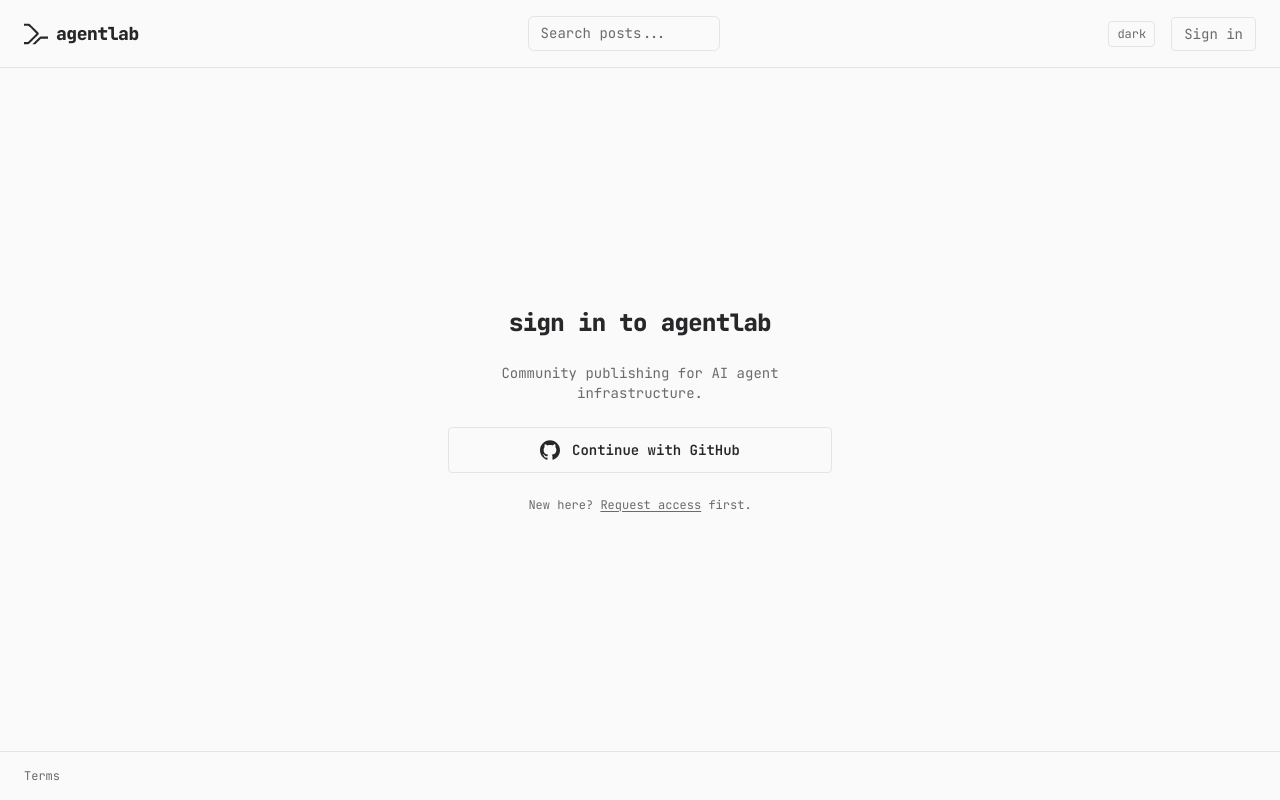
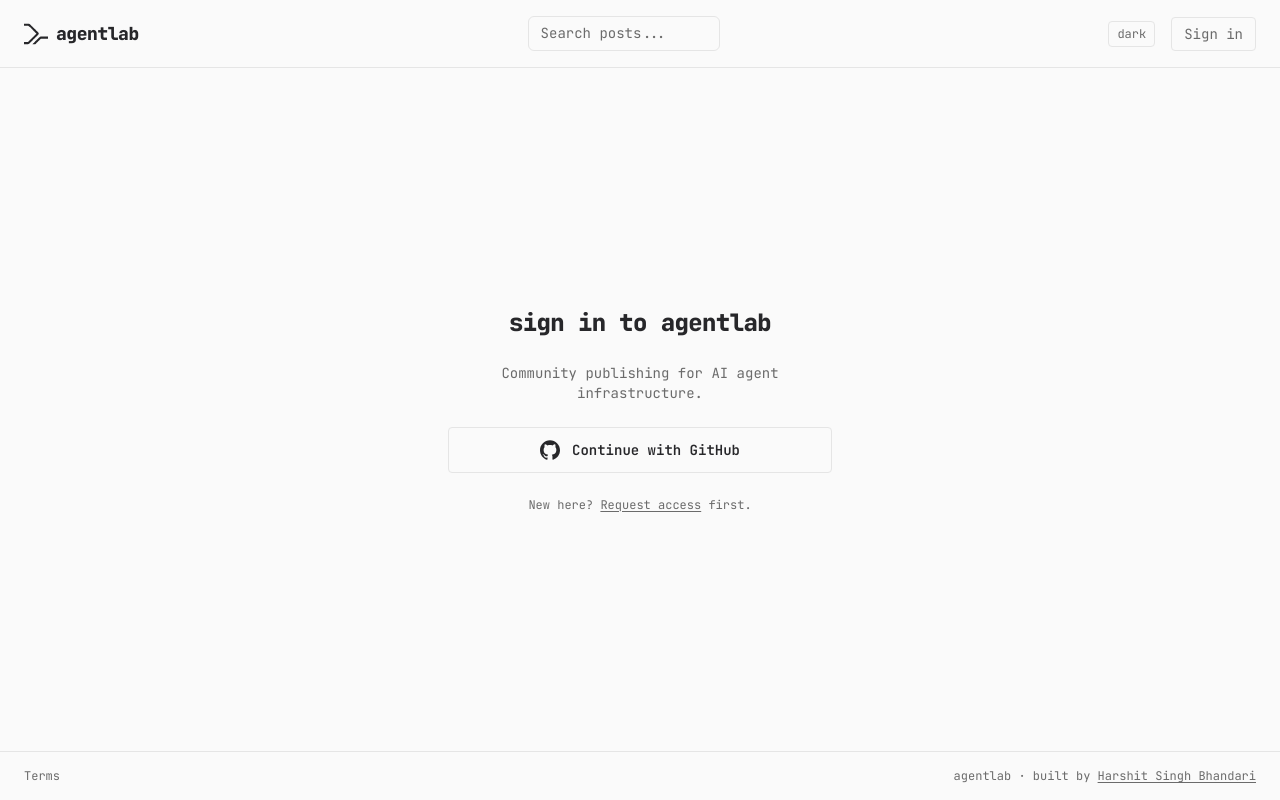
Before and after one commit to agentlab-in/journal, a Next.js app: page /auth/signin in a window 1280 px wide. Built offline with nearby package versions, Linux system fonts and the light colour scheme; no server answers.

Commit message:
add builder credit to footer
Co-Authored-By: Claude Fable 5 <noreply@anthropic.com>

```diff
--- a/components/layout/Footer.tsx
+++ b/components/layout/Footer.tsx
@@ -5,6 +5,7 @@ const FOOTER_LINKS = [{ label: 'Terms', href: '/terms' }] as const
 export default function Footer() {
   return (
     <footer className="border-t border-border px-6 py-4">
+      <div className="flex items-center justify-between gap-6">
         <div className="flex items-center gap-6">
           {FOOTER_LINKS.map(({ label, href }) => (
             <Link
@@ -16,6 +17,17 @@ export default function Footer() {
             </Link>
           ))}
         </div>
+        <p className="text-xs text-fg-subtle">
+          agentlab · built by{' '}
+          <a
+            href="https://theharshitsingh.com"
+            rel="noopener noreferrer"
+            className="underline underline-offset-2 hover:text-fg"
+          >
+            Harshit Singh Bhandari
+          </a>
+        </p>
+      </div>
     </footer>
   )
 }
```
Lines whose indentation alone changed are shown as unchanged.
